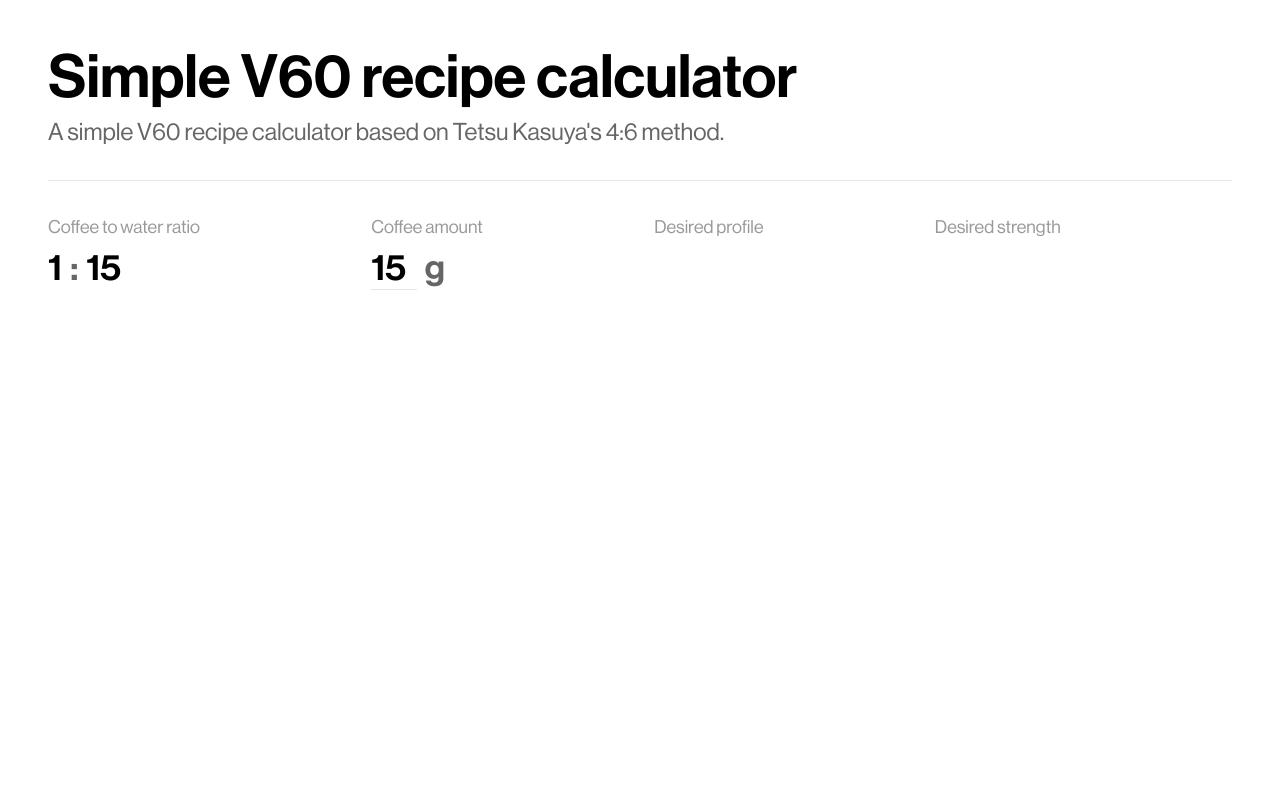
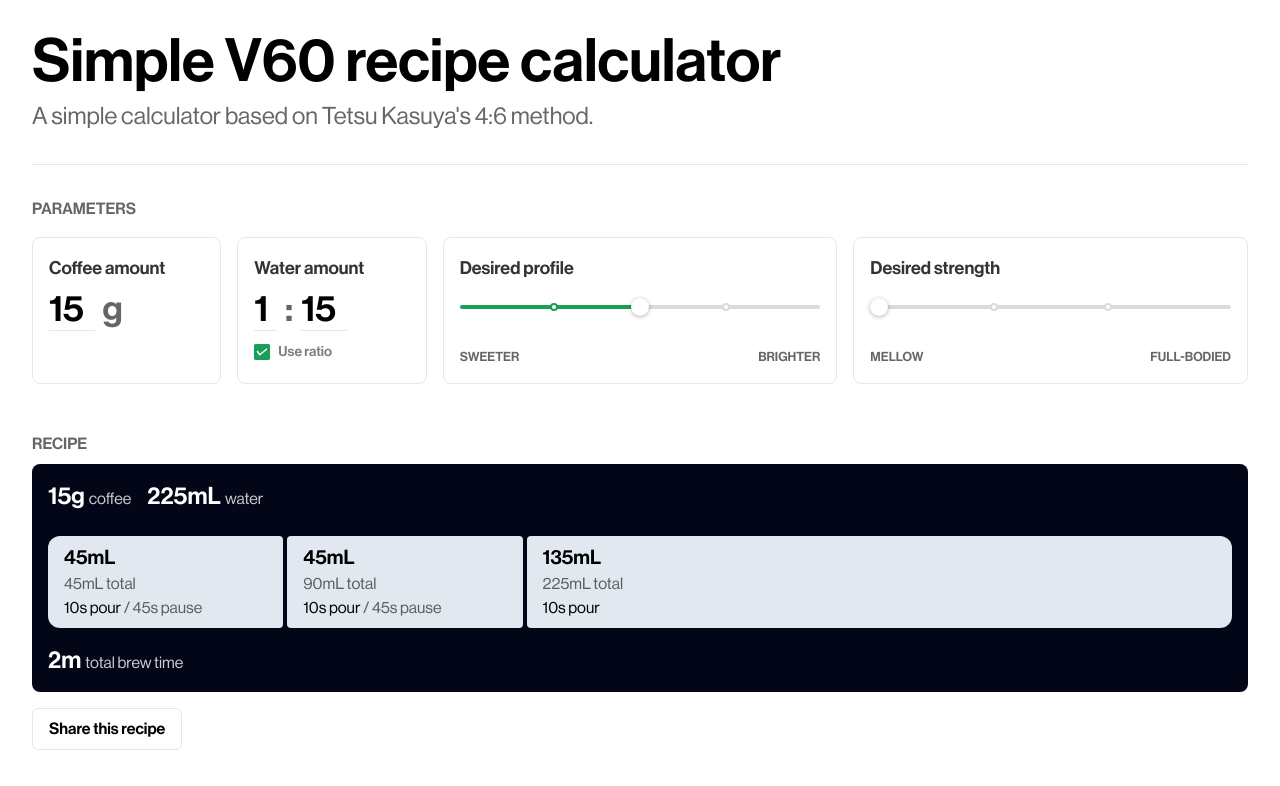
Before and after one commit to aj-abad/v60-calculator, a Nuxt app: page / in a window 1280 px wide. Shown: the top 786 px of the page. Built offline with nearby package versions, Linux system fonts and the light colour scheme.

Commit message:
Add recipe visualization

```diff
--- /dev/null
+++ b/components/Recipe.vue
@@ -0,0 +1,129 @@
+<template>
+  <section id="recipe" class="rounded-lg bg-slate-950 text-white p-4">
+    <div class="flex gap-4 mb-6">
+      <div>
+        <span class="text-2xl font-medium"> {{ coffeeAmount }}g </span>
+        <span class="text-white text-opacity-80"> coffee </span>
+      </div>
+      <div>
+        <span class="text-2xl font-medium"> {{ finalWaterAmount }}mL </span>
+        <span class="text-white text-opacity-80"> water </span>
+      </div>
+    </div>
+    <div class="flex gap-1 mb-4" id="pours-viz">
+      <div
+        v-for="(pour, i) in allPours"
+        class="pour bg-slate-200 text-black px-4 py-2"
+        :style="`width: calc(${(pour * 100) / finalWaterAmount}%`">
+        <div>
+          <span class="text-xl font-medium">{{ pour }}mL</span>
+          <br />
+          <span class="text-black text-opacity-60">
+            {{
+              allPours
+                .slice(0, i + 1)
+                .reduce((a, b) => a + b, 0)
+                .toFixed(2)
+                .replaceAll(".00", "")
+            }}mL total
+          </span>
+          <br />
+          <span> 10s pour <span v-if="allPours.at(i + 1)" class="text-black text-opacity-60">/ 45s pause</span> </span>
+        </div>
+      </div>
+    </div>
+    <div>
+      <div>
+        <span class="text-2xl font-medium">
+            {{ totalBrewTimeInMinutesAndSeconds.replace("0s", "") }}
+        </span>
+        <span class="text-white text-opacity-80"> total brew time </span>
+      </div>
+    </div>
+  </section>
+</template>
+
+<script setup lang="ts">
+interface Props {
+  desiredProfile: number;
+  desiredStrength: number;
+  coffeeAmount: number;
+  waterAmount: number;
+  useRatio: boolean;
+  coffeeRatio: number;
+  waterRatio: number;
+}
+
+const props = withDefaults(defineProps<Props>(), {
+  desiredProfile: 50,
+  desiredStrength: 50,
+  useRatio: true,
+  coffeeRatio: 1,
+  waterRatio: 15,
+  coffeeAmount: 15,
+  waterAmount: 225,
+});
+const {
+  desiredProfile,
+  desiredStrength,
+  useRatio,
+  coffeeRatio,
+  waterRatio,
+  coffeeAmount,
+  waterAmount,
+} = toRefs(props);
+
+const finalWaterAmount = computed(() =>
+  parseFloat(
+    (useRatio.value
+      ? (coffeeAmount.value / coffeeRatio.value) * waterRatio.value
+      : waterAmount.value
+    ).toFixed(2)
+  )
+);
+
+const firstPourTotal = computed(() => finalWaterAmount.value * 0.4);
+
+const firstTwoPoursRatio = computed(() => {
+  const firstPourRatio = [0.375, 0.45, 0.5, 0.55, 0.625][desiredProfile.value];
+  return [firstPourRatio, 1 - firstPourRatio];
+});
+
+const firstTwoPoursAmount = computed(() => {
+  const firstPour = firstPourTotal.value * firstTwoPoursRatio.value[0];
+  const secondPour = firstPourTotal.value - firstPour;
+  return [firstPour, secondPour].map((pour) => parseFloat(pour.toFixed(2)));
+});
+
+const lastPourTotal = computed(() => finalWaterAmount.value - firstPourTotal.value);
+
+const lastPoursNumber = computed(() => desiredStrength.value + 1);
+
+const lastPours = computed(() =>
+  new Array(lastPoursNumber.value).fill(lastPourTotal.value / lastPoursNumber.value)
+);
+
+const allPours = computed(() => [...firstTwoPoursAmount.value, ...lastPours.value]);
+
+const totalBrewTime = computed(() => allPours.value.length * 10 + (allPours.value.length - 1) * 45);
+const totalBrewTimeInMinutesAndSeconds = computed(() => {
+  const minutes = Math.floor(totalBrewTime.value / 60);
+  const seconds = totalBrewTime.value - minutes * 60;
+  return `${minutes}m ${seconds}s`;
+});
+</script>
+
+<style lang="postcss" scoped>
+#pours-viz {
+  .pour {
+    /* transition: width 0.3s; */
+    @apply rounded;
+    &:first-of-type {
+      @apply rounded-l-xl;
+    }
+    &:last-of-type {
+      @apply rounded-r-xl;
+    }
+  }
+}
+</style>
--- a/pages/index.vue
+++ b/pages/index.vue
@@ -1,40 +1,137 @@
 <template>
-  <main id="home" class="h-full w-full p-12">
-    <h1 class="text-6xl font-medium mb-2">Simple V60 recipe calculator</h1>
-    <p class="text-2xl text-black text-opacity-60">
-      A simple V60 recipe calculator based on Tetsu Kasuya's 4:6 method.
+  <main id="home" class="h-full w-full p-2 md:p-4 lg:p-8">
+    <h1 class="text-4xl lg:text-6xl font-medium mb-2">Simple V60 recipe calculator</h1>
+    <p class="text-lg lg:text-2xl text-black text-opacity-60">
+      A simple calculator based on Tetsu Kasuya's 4:6 method.
     </p>
-    <hr class="my-8" />
-    <div class="flex">
-      <div class="grow">
-        <label class="block text-lg text-black text-opacity-40 mb-2"> Coffee to water ratio </label>
-        <div class="flex text-4xl font-medium gap-2">
-          <button class="cursor-ns-resize">{{ coffeeRatio }}</button>
-          <span class="text-black text-opacity-60">:</span>
-          <button class="cursor-ns-resize">{{ waterRatio }}</button>
+    <hr class="my-4 lg:my-8" />
+    <section id="parameters" class="mb-12">
+      <NConfigProvider preflight-style-disabled>
+        <div class="mb-4">
+          <span class="font-medium text-black text-opacity-60">PARAMETERS</span>
         </div>
-      </div>
-      <div class="grow">
-        <label class="block text-lg text-black text-opacity-40 mb-2"> Coffee amount </label>
-        <div class="flex text-4xl font-medium gap-2">
-          <input type="number" class="border-b outline-none w-[2ch]" v-model="coffeeAmount">
-          <span class="text-black text-opacity-60">g</span>
+        <div class="grid grid-cols-12 gap-4">
+          <div class="col-span-4 lg:col-span-2 rounded-lg border p-4">
+            <label class="block text-lg text-black text-opacity-80 mb-2 font-medium">
+              Coffee amount
+            </label>
+            <div class="flex text-4xl font-medium gap-2">
+              <input
+                type="number"
+                class="border-b outline-none w-[2ch]"
+                v-model="coffeeAmount"
+                placeholder="15" />
+              <span class="text-black text-opacity-60">g</span>
+            </div>
+          </div>
+          <div class="col-span-8 lg:col-span-2 rounded-lg border p-4">
+            <label class="block text-lg text-black text-opacity-80 font-medium mb-2">
+              Water amount
+            </label>
+            <div class="mb-2 h-">
+              <div class="flex text-4xl font-medium gap-2 mb-2" v-if="useRatio">
+                <input
+                  aria-label="coffee ratio"
+                  placeholder="1"
+                  type="number"
+                  class="border-b outline-none"
+                  :style="`width: ${(coffeeRatio || 1).toString().length}ch`"
+                  v-model="coffeeRatio" />
+                <span class="text-black text-opacity-60">:</span>
+                <input
+                  aria-label="water ratio"
+                  placeholder="15"
+                  type="number"
+                  class="border-b outline-none"
+                  :style="`width: ${(waterRatio || 15).toString().length}ch`"
+                  v-model="waterRatio" />
+              </div>
+              <div class="flex text-4xl font-medium gap-2" v-else>
+                <input
+                  type="number"
+                  class="border-b outline-none w-[3ch]"
+                  v-model="waterAmount"
+                  placeholder="225" />
+                <span class="text-black text-opacity-60">mL</span>
+              </div>
+            </div>
+            <n-checkbox v-model:checked="useRatio">
+              <span class="font-medium text-black text-opacity-50">Use ratio</span>
+            </n-checkbox>
+          </div>
+
+          <div class="col-span-12 md:col-span-6 lg:col-span-4 flex flex-col rounded-lg border p-4">
+            <label class="block text-lg text-black text-opacity-80 mb-2 font-medium">
+              Desired profile
+            </label>
+            <div>
+              <NSlider
+                class="mb-2"
+                v-model:value="desiredProfile"
+                :min="0"
+                :max="4"
+                :marks="{
+                  1: '',
+                  2: '',
+                  3: '',
+                }" />
+              <div class="flex justify-between uppercase text-black text-opacity-60 font-medium">
+                <small>Sweeter</small>
+                <small>Brighter</small>
+              </div>
+            </div>
+          </div>
+          <div class="col-span-12 md:col-span-6 lg:col-span-4 flex flex-col rounded-lg border p-4">
+            <label class="block text-lg text-black text-opacity-80 mb-2 font-medium">
+              Desired strength
+            </label>
+            <div class="grow flex flex-col justify-center">
+              <NSlider
+                v-model:value="desiredStrength"
+                :min="0"
+                :max="3"
+                :marks="{
+                  1: '',
+                  2: '',
+                }" />
+              <div class="flex justify-between uppercase text-black text-opacity-60 font-medium">
+                <small>Mellow</small>
+                <small>Full-bodied</small>
+              </div>
+            </div>
+          </div>
         </div>
-      </div>
-      <div class="grow">
-        <label class="block text-lg text-black text-opacity-40 mb-2"> Desired profile </label>
-      </div>
-      <div class="grow">
-        <label class="block text-lg text-black text-opacity-40 mb-2"> Desired strength </label>
-      </div>
+      </NConfigProvider>
+    </section>
+    <div class="mb-2">
+      <span class="font-medium text-black text-opacity-60">RECIPE</span>
     </div>
+    <Recipe
+      :coffee-amount="coffeeAmount || 15"
+      :water-amount="waterAmount || 225"
+      :desired-profile="desiredProfile"
+      :desired-strength="desiredStrength"
+      :coffee-ratio="coffeeRatio || 1"
+      :water-ratio="waterRatio || 15"
+      :use-ratio="useRatio"
+      class="mb-4" />
+    <button type="button" class="border px-4 py-2 rounded-md">
+      <span class="font-medium">Share this recipe</span>
+    </button>
   </main>
 </template>
 
 <script setup lang="ts">
+import { NConfigProvider, NSlider, NCheckbox } from "naive-ui";
+
+const useRatio = ref(true);
+
 const coffeeRatio = ref(1);
 const waterRatio = ref(15);
 
 const coffeeAmount = ref(15);
+const waterAmount = ref(225);
 
+const desiredProfile = ref(2);
+const desiredStrength = ref(0);
 </script>
```
